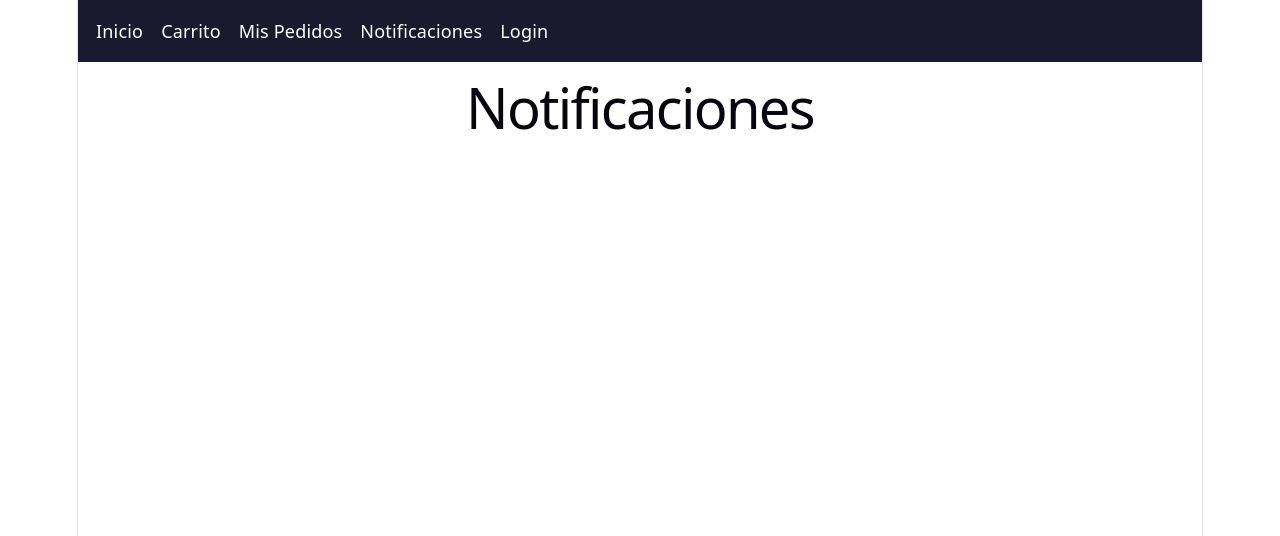
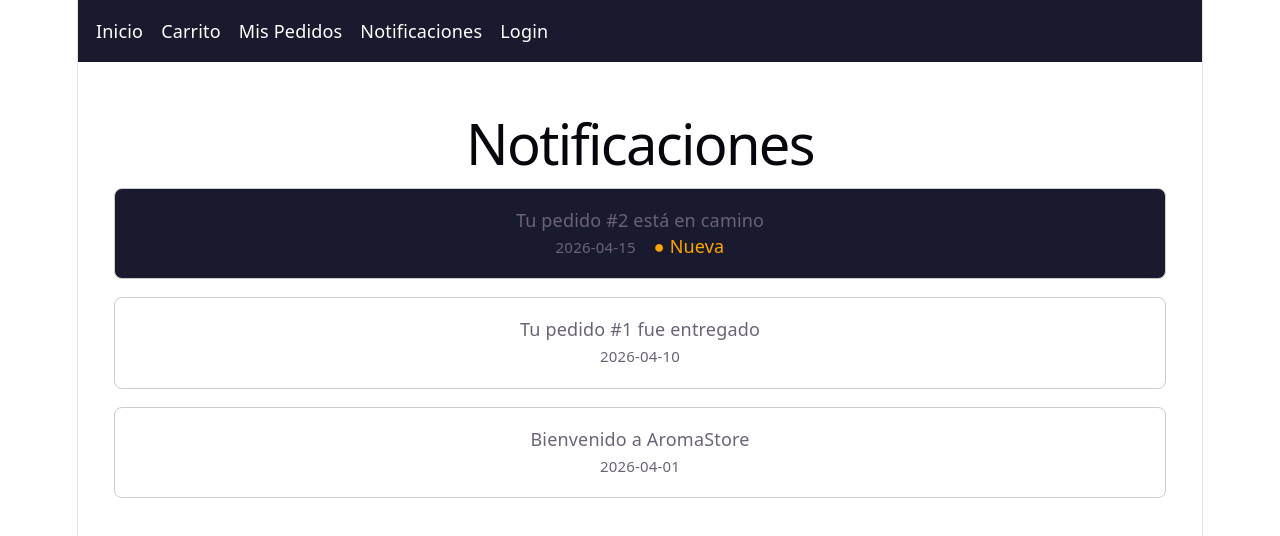
Before and after one commit to Diego-Back-End/aromastore-frontend, a React (Vite) app: page /notificaciones in a window 1280 px wide. Shown: the top 536 px of the page. Built offline with nearby package versions, Linux system fonts and the light colour scheme.

Commit message:
feat: pantalla notificaciones

```diff
--- a/src/pages/Notificaciones.jsx
+++ b/src/pages/Notificaciones.jsx
@@ -1,4 +1,28 @@
 function Notificaciones() {
-  return <h1>Notificaciones</h1>
+  const notificaciones = [
+    { id: 1, mensaje: 'Tu pedido #2 está en camino', fecha: '2026-04-15', leida: false },
+    { id: 2, mensaje: 'Tu pedido #1 fue entregado', fecha: '2026-04-10', leida: true },
+    { id: 3, mensaje: 'Bienvenido a AromaStore', fecha: '2026-04-01', leida: true },
+  ]
+
+  return (
+    <div style={{ padding: '2rem' }}>
+      <h1>Notificaciones</h1>
+      {notificaciones.map(n => (
+        <div key={n.id} style={{
+          border: '1px solid #ccc',
+          borderRadius: '8px',
+          padding: '1rem',
+          marginBottom: '1rem',
+          background: n.leida ? 'transparent' : '#1a1a2e'
+        }}>
+          <p>{n.mensaje}</p>
+          <small>{n.fecha}</small>
+          {!n.leida && <span style={{ marginLeft: '1rem', color: 'orange' }}>● Nueva</span>}
+        </div>
+      ))}
+    </div>
+  )
 }
+
 export default Notificaciones
```
